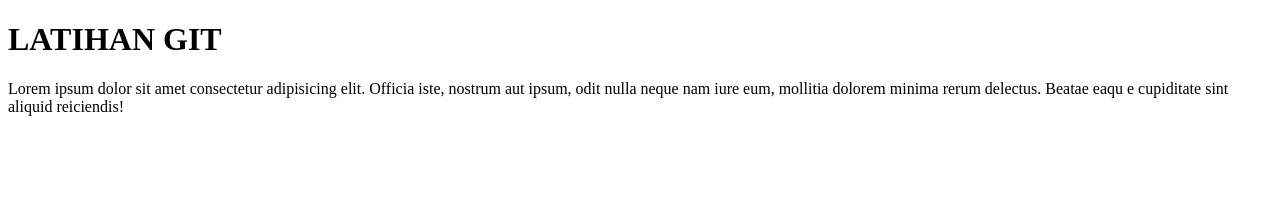
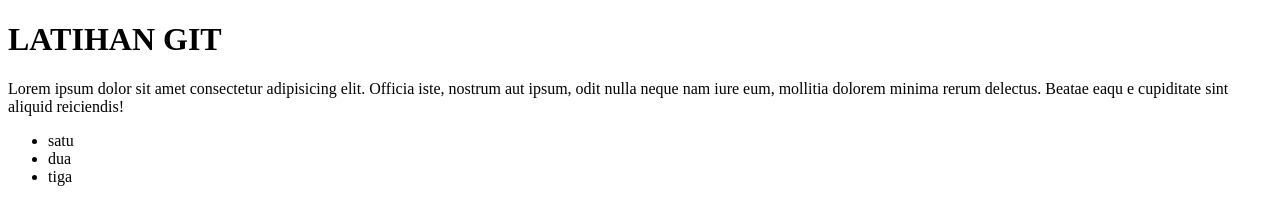
Before and after one commit to FatihMuzaqi/git, a plain HTML site: page index.html in a window 1280 px wide. Drawn offline with Linux system fonts and the light colour scheme.

Commit message:
menambahkan div baru dan ul li

```diff
--- a/index.html
+++ b/index.html
@@ -12,5 +12,12 @@
             odit nulla neque nam iure eum, mollitia dolorem minima rerum delectus. Beatae eaqu
             e cupiditate sint aliquid reiciendis!</p>
     </div>
+    <div>
+        <ul>
+            <li>satu</li>
+            <li>dua</li>
+            <li>tiga</li>
+        </ul>
+    </div>
 </body>
 </html>
```
